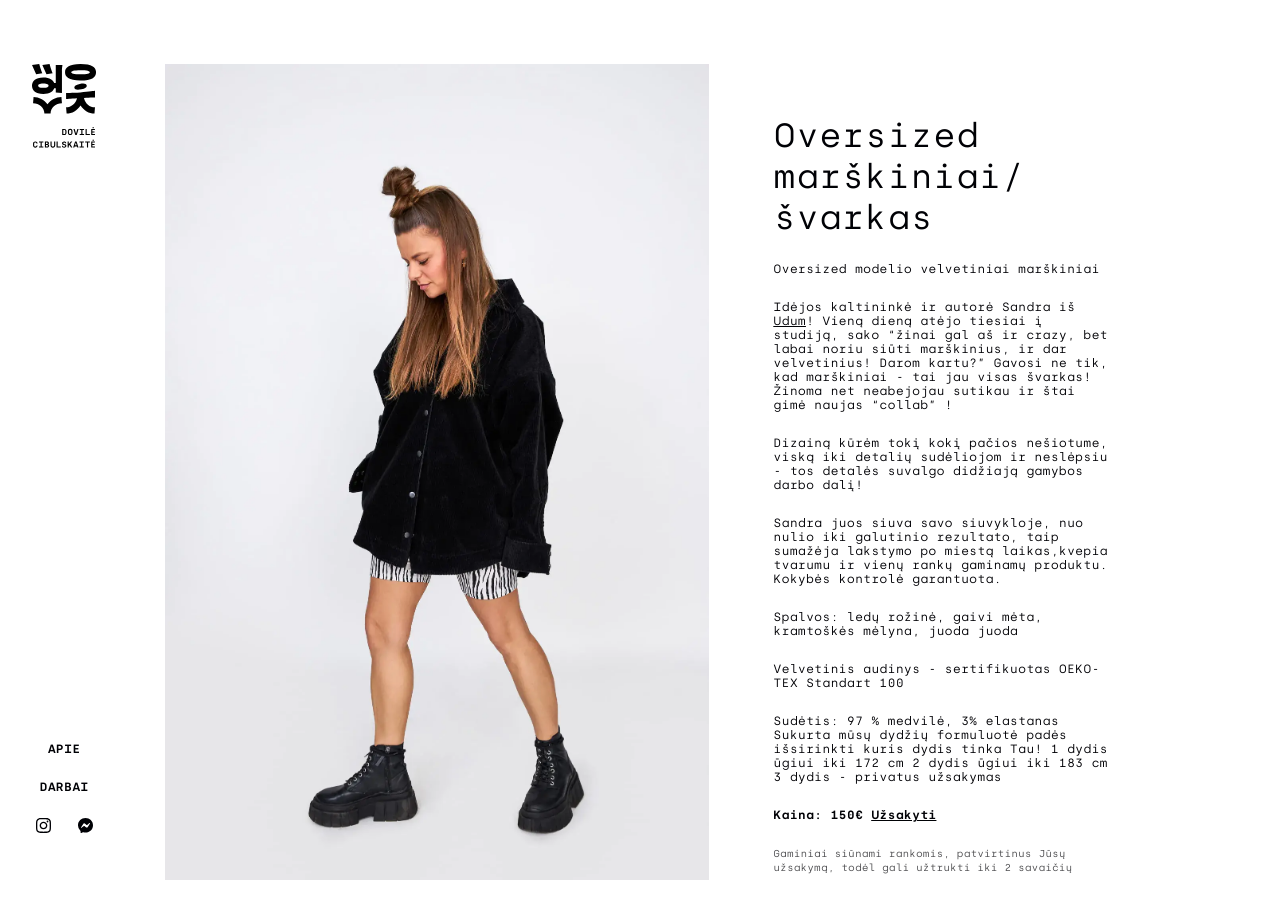
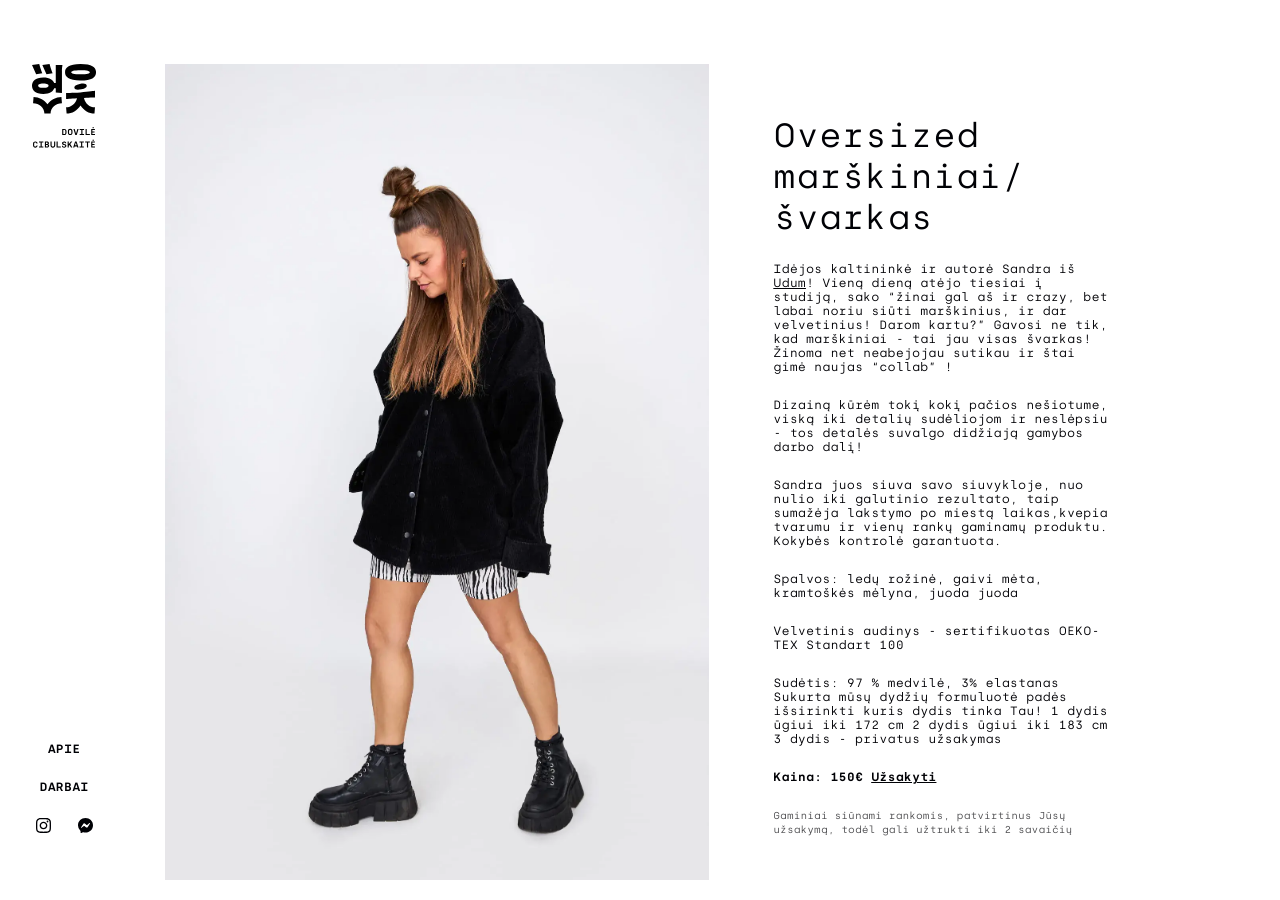
Before and after one commit to arzatskis/cibulskaite.lt, a Jekyll site: the page built from _work/04-shirt.md, in a window 1280 px wide and 900 px high. Built offline with Jekyll 4.4.1, drawn with Linux system fonts in a browser that asks for light colours.

Commit message:
Cleanup repeated title

```diff
--- a/_work/04-shirt.md
+++ b/_work/04-shirt.md
@@ -34,8 +34,6 @@ pictures:
     height: 2048
 ---
 
-Oversized modelio velvetiniai marškiniai
-
 Idėjos kaltininkė ir autorė Sandra iš [Udum](https://instagram.com/udum_bydumce)! Vieną dieną atėjo tiesiai į studiją, sako “žinai gal aš ir crazy, bet labai noriu siūti marškinius, ir dar velvetinius! Darom kartu?” Gavosi ne tik, kad marškiniai - tai jau visas švarkas!
 Žinoma net neabejojau sutikau ir štai gimė naujas “collab” !
 
```
